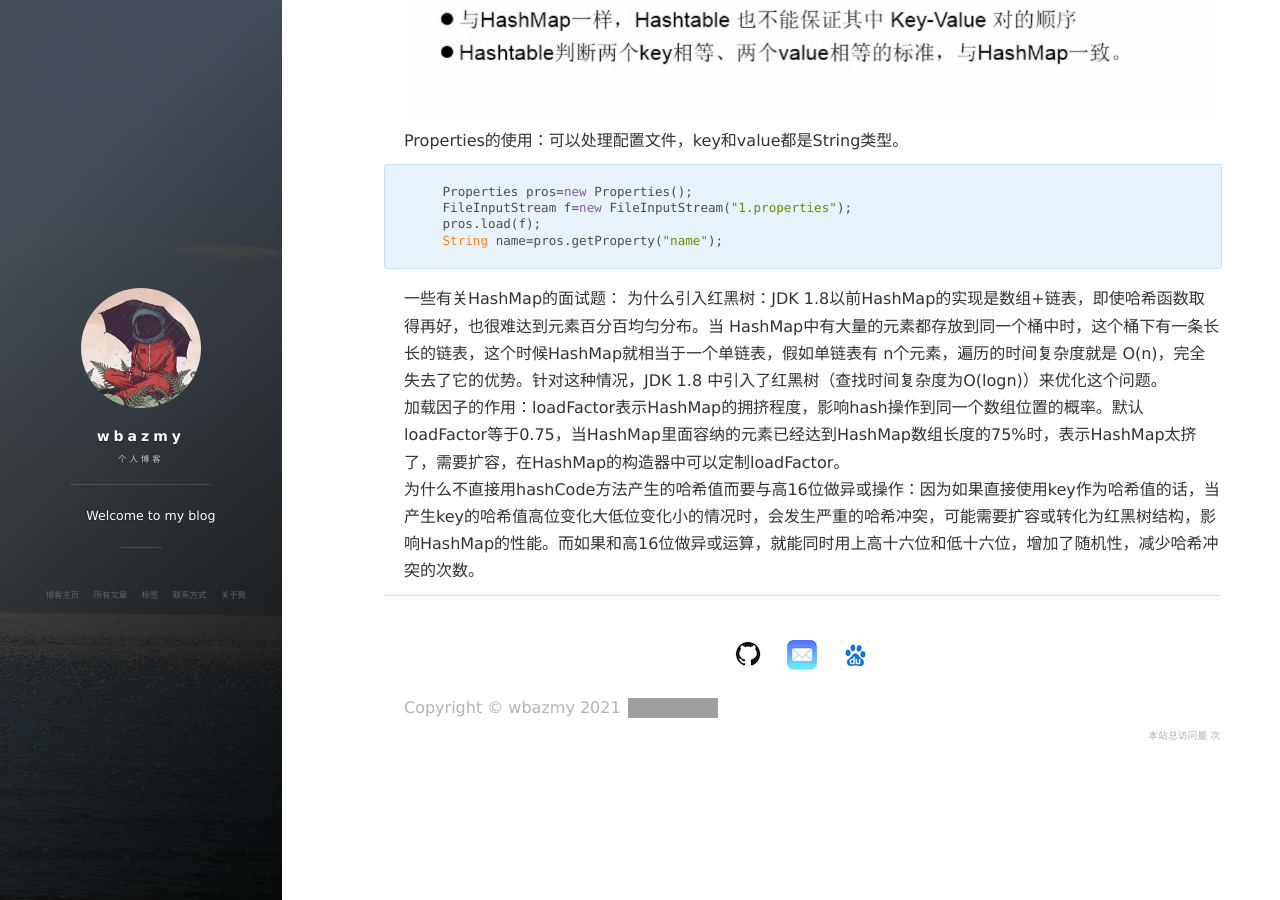
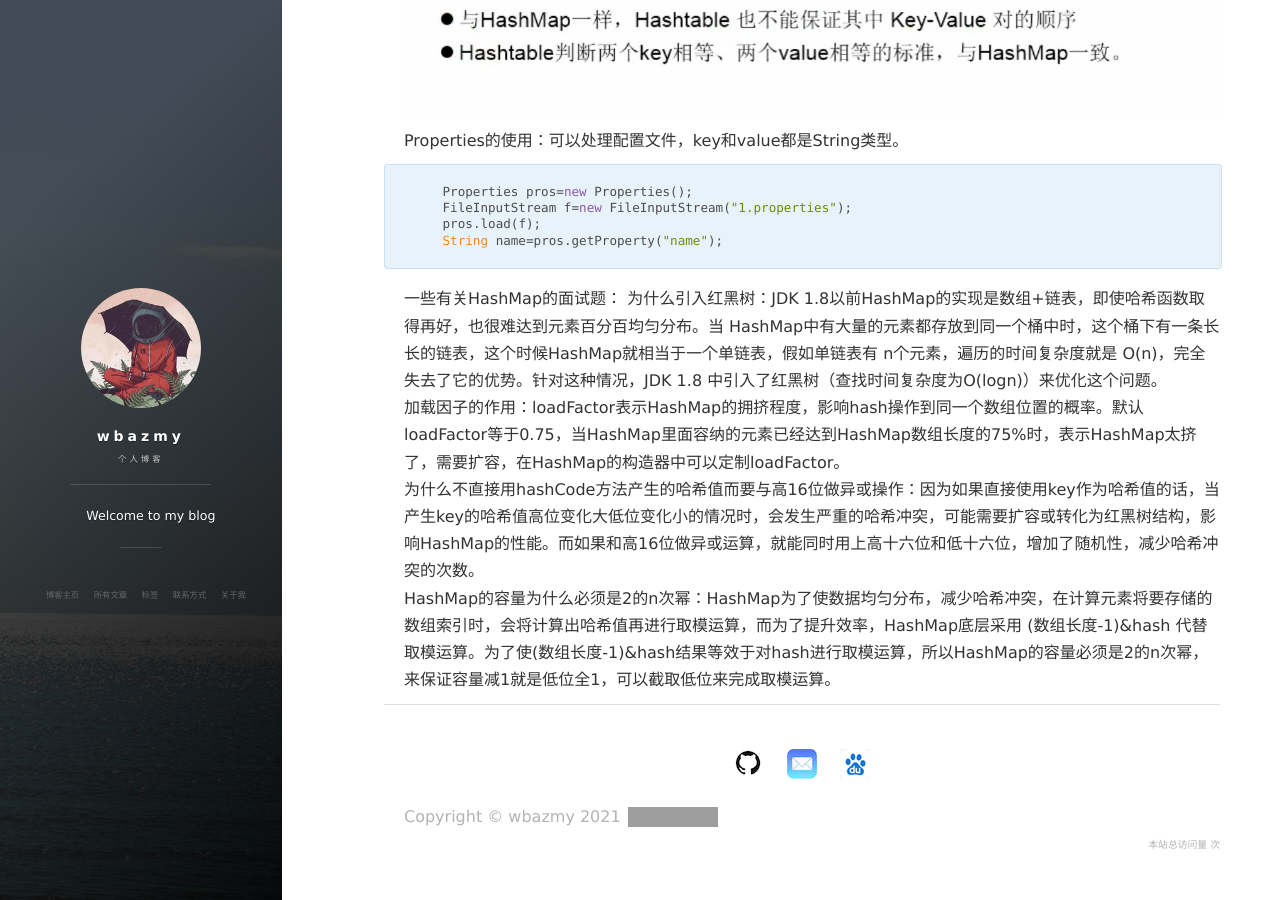
Before and after one commit to wbazmy/wbazmy.github.io, a Jekyll site: the page built from _posts/2021-10-16-集合.md, in a window 1280 px wide and 900 px high, scrolled down 20982 px. Built offline with Jekyll 4.4.1, drawn with Linux system fonts in a browser that asks for light colours; nearby versions of some CDN libraries; comment, search, counter and statistics services are not loaded; some of the changed text lies outside the part shown; grey boxes are pictures that could not be loaded.

Commit message:
Update 2021-10-16-集合.md

```diff
--- a/_posts/2021-10-16-集合.md
+++ b/_posts/2021-10-16-集合.md
@@ -532,7 +532,7 @@ key：无序，不可重复。key所在的类要重写equals和hashCode方法（
 value：无序，可重复。value所在的类要重写equals方法。
 key-value构成了一个Entry对象（由hash，key，value，next（Entry对象）组成）。Entry无序不可重复。
 
-底层实现原理：jdk7：new HashMap()：实例化以后，底层创建了一个长度为16（初始长度小于等于16时。大于则扩大起始长度，且长度只会为2次幂）的一维数组Entry[] table。
+底层实现原理：jdk7：new HashMap()：实例化以后，底层创建了一个长度为16（初始长度小于等于16时。大于则扩大起始长度，且长度只会为2的n次幂）的一维数组Entry[] table。
 map.put(k1,v1):首先调用k1所在类的hashCode()和异或操作（hashcode与hashcode的高16位做异或操作）计算k1的哈希值，哈希值通过与运算（位运算符效率高）计算后得到在Entry数组中的存储位置。如果此位置为空添加成功。不为空则比较k1和已存在的一个或多个数据（链表存储）的哈希值，如果哈希值都不同，添加成功。若找到与一个数据（k2,v2）哈希值相同，调用k1.equals(k2)，返回false添加成功，返回true则用v1替换v2。
 添加时与HashSet一样7上8下（jdk7：新元素作为table[loc]元素，next指向该位置原来的元素）。
 在不断的添加过程中，当超出扩容临界值（当前长度*加载因子 （默认0.75））且要存放的位置非空时，会扩容（jdk7，8一样，都要在这种情况下扩容），扩容为原来容量的2倍（创建一个新数组），并将原来的数据复制过来（要再哈希，然后与n-1进行与操作）。
@@ -576,3 +576,4 @@ Properties的使用：可以处理配置文件，key和value都是String类型
 为什么引入红黑树：JDK 1.8以前HashMap的实现是数组+链表，即使哈希函数取得再好，也很难达到元素百分百均匀分布。当 HashMap中有大量的元素都存放到同一个桶中时，这个桶下有一条长长的链表，这个时候HashMap就相当于一个单链表，假如单链表有 n个元素，遍历的时间复杂度就是 O(n)，完全失去了它的优势。针对这种情况，JDK 1.8 中引入了红黑树（查找时间复杂度为O(logn)）来优化这个问题。
 加载因子的作用：loadFactor表示HashMap的拥挤程度，影响hash操作到同一个数组位置的概率。默认loadFactor等于0.75，当HashMap里面容纳的元素已经达到HashMap数组长度的75%时，表示HashMap太挤了，需要扩容，在HashMap的构造器中可以定制loadFactor。
 为什么不直接用hashCode方法产生的哈希值而要与高16位做异或操作：因为如果直接使用key作为哈希值的话，当产生key的哈希值高位变化大低位变化小的情况时，会发生严重的哈希冲突，可能需要扩容或转化为红黑树结构，影响HashMap的性能。而如果和高16位做异或运算，就能同时用上高十六位和低十六位，增加了随机性，减少哈希冲突的次数。
+HashMap的容量为什么必须是2的n次幂：HashMap为了使数据均匀分布，减少哈希冲突，在计算元素将要存储的数组索引时，会将计算出哈希值再进行取模运算，而为了提升效率，HashMap底层采用 (数组长度-1)&hash 代替取模运算。为了使(数组长度-1)&hash结果等效于对hash进行取模运算，所以HashMap的容量必须是2的n次幂，来保证容量减1就是低位全1，可以截取低位来完成取模运算。
```
